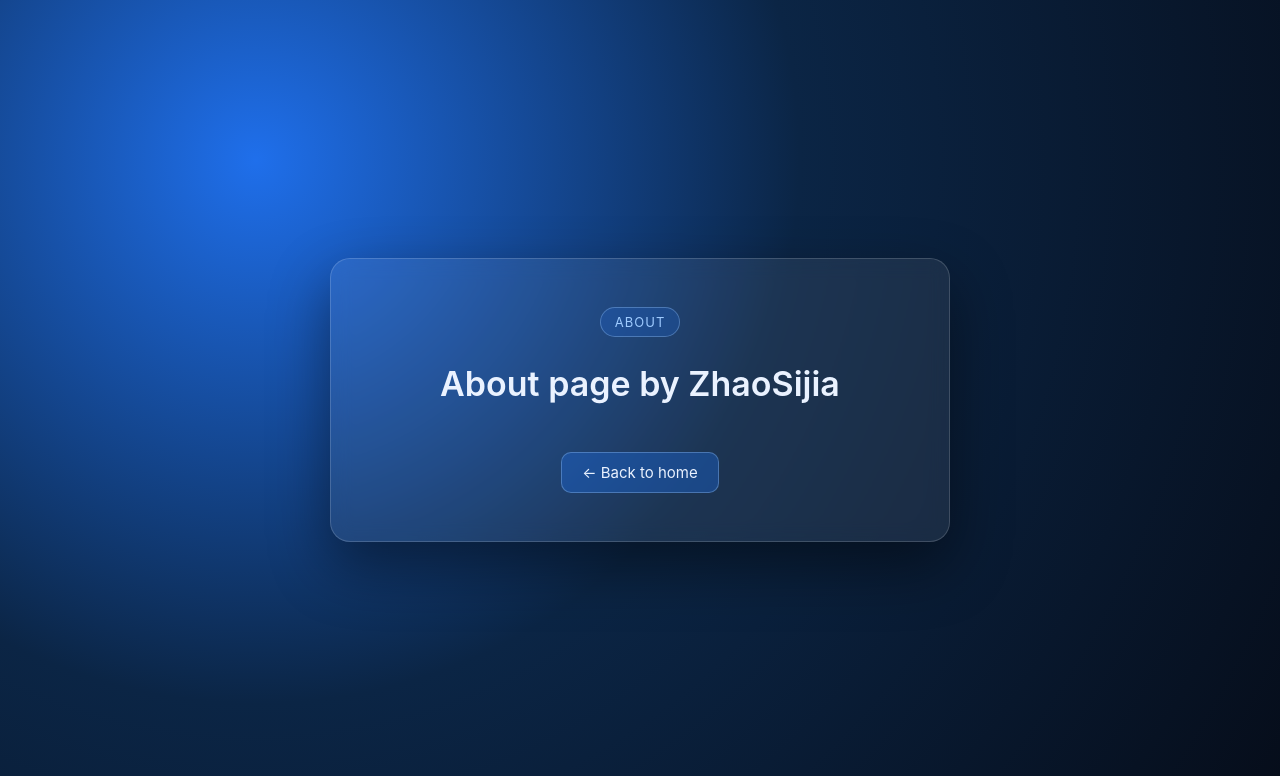
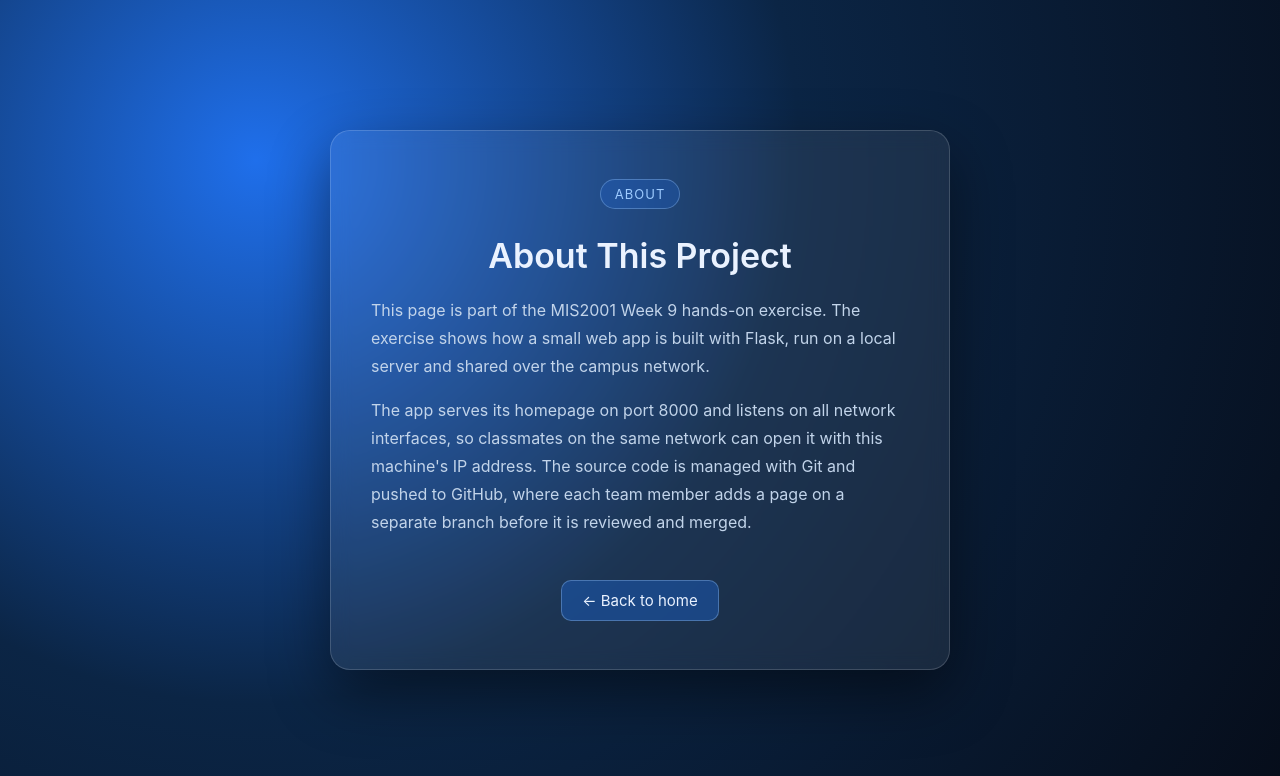
Before and after one commit to LovAdele/exercise, a Flask app: page /about in a window 1280 px wide. Shown: the top 776 px of the page. Run offline with Flask 3, Linux system fonts and the light colour scheme; parts of the project's set-up code (start-up, migrations or seed data) failed here and were passed over.

Commit message:
Add About This Project heading and MIS2001 Week 9 description

```diff
--- a/templates/about.html
+++ b/templates/about.html
@@ -50,6 +50,14 @@
       font-weight: 600;
     }
 
+    p {
+      margin: 0 0 16px;
+      font-size: 16px;
+      line-height: 1.75;
+      color: #c2d4ea;
+      text-align: left;
+    }
+
     a {
       display: inline-block;
       margin-top: 28px;
@@ -68,7 +76,18 @@
 <body>
   <main class="card">
     <span class="badge">About</span>
-    <h1>About page by ZhaoSijia</h1>
+    <h1>About This Project</h1>
+    <p>
+      This page is part of the MIS2001 Week 9 hands-on exercise. The exercise shows how
+      a small web app is built with Flask, run on a local server and shared over the
+      campus network.
+    </p>
+    <p>
+      The app serves its homepage on port 8000 and listens on all network interfaces, so
+      classmates on the same network can open it with this machine's IP address. The
+      source code is managed with Git and pushed to GitHub, where each team member adds
+      a page on a separate branch before it is reviewed and merged.
+    </p>
     <a href="/">&larr; Back to home</a>
   </main>
 </body>
```
